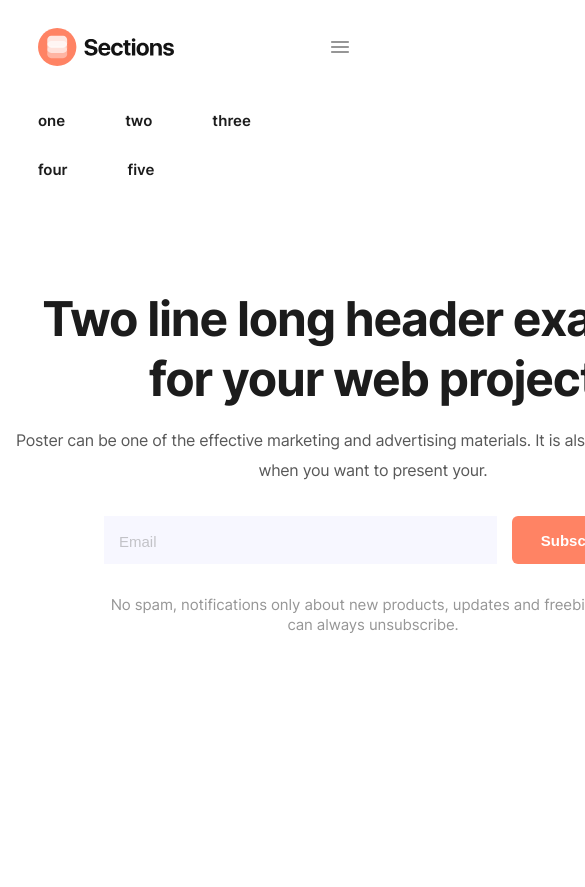
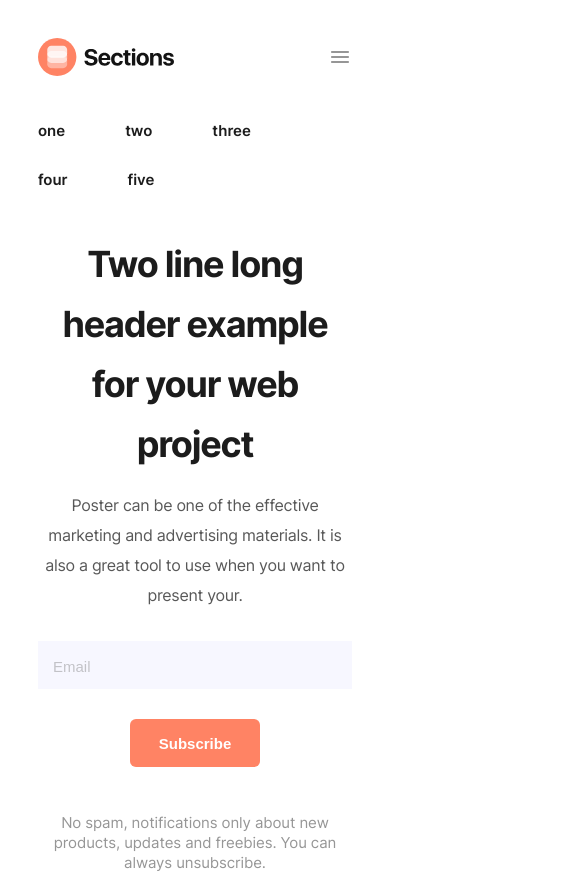
Before and after one commit to bbluecircles/Sample-Company-Page, a plain HTML site: page index.html in a window 390 px wide. Shown: the top 887 px of the page, 585 px wide, since content can reach past the window. Before the commit the page ends 844 px from the top, so only its background shows below. Drawn offline with Linux system fonts and the light colour scheme.

Commit message:
make hero header section responsive, adjust padding in navigation

```diff
--- a/style.css
+++ b/style.css
@@ -23,7 +23,7 @@ p {
 nav {
     display: grid;
     width: inherit;
-    padding: 20px 30px;
+    padding: 30px 30px 30px 30px;
     grid-template-areas: "logo nav";
     grid-template-columns: 200px auto;
 }
@@ -57,7 +57,7 @@ nav #nav_logo {
 /* Header Hero Page */
 header {
     width: 730px;
-    margin: 90px auto 0px auto;
+    margin: 60px auto 0px auto;
 }
 .hero_headers {
     display: flex;
@@ -117,6 +117,12 @@ header {
 }
 /* End */
 
+@media only screen and (max-width: 850px) {
+    header {
+        width: calc(100% - 60px);
+    }
+}
+
 @media only screen and (max-width: 728px) {
     nav {
         grid-template-areas: "logo"
@@ -131,7 +137,29 @@ header {
     #nav a {
         margin: 15px 30px;
     }
+    header {
+        margin: 15px auto 0px auto;
+    }
+    h1 {
+        font-size: 36px;
+    }
 }
+@media only screen and (max-width: 628px) {
+    .subscription {
+        grid-template-areas: "input"
+                            "submit"
+                            "subtext";
+        grid-template-columns: 1fr;
+        grid-template-rows: 48px 48px auto;
+        width: 100%
+    }
+    .subscription_submit button {
+        display: block;
+        width: 130px;
+        margin: 0px auto 0px auto;
+    }
+}
+
 @media only screen and (max-width: 528px) {
     nav {
         grid-template-areas: "logo hidden_nav"
@@ -147,6 +175,9 @@ header {
     #nav a {
         margin: 30px 60px 0px 0px;
     }
+    .subscription {
+        grid-gap: 30px;
+    }
 
 }
 @media only screen and (max-width: 350px) {
```
